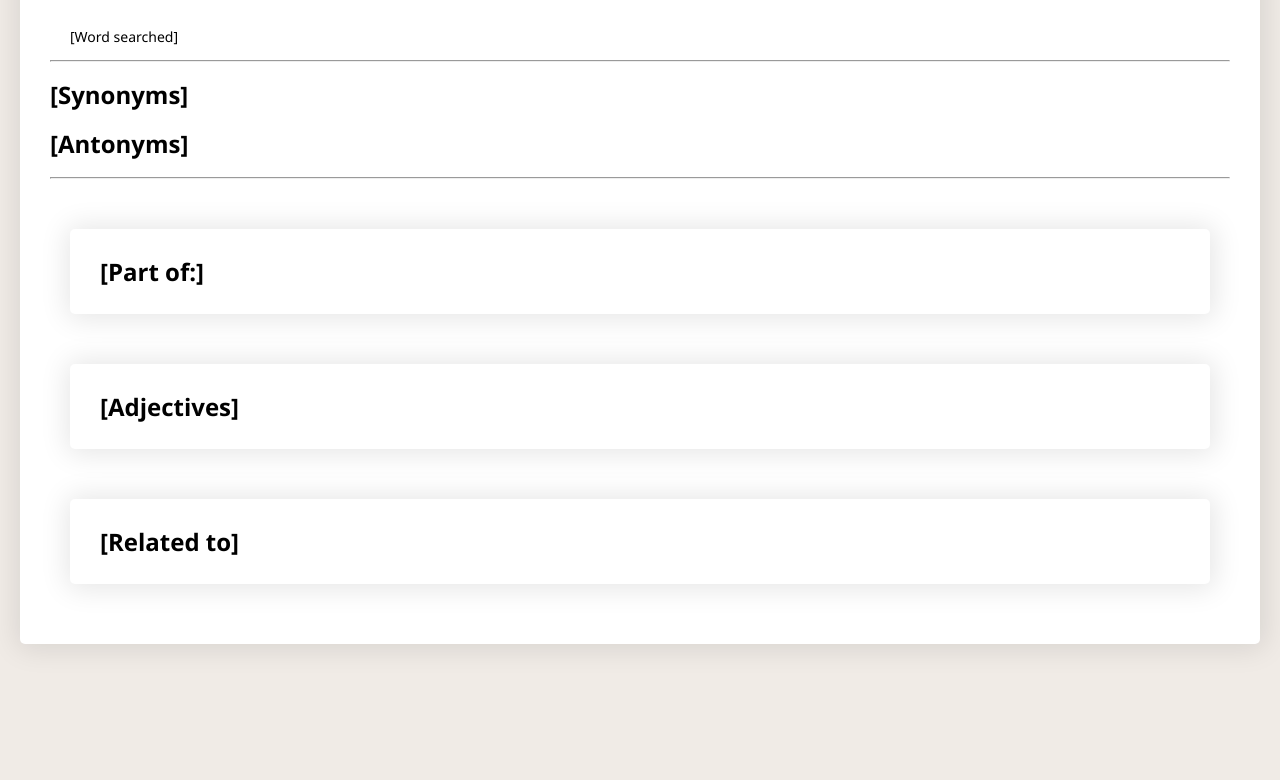
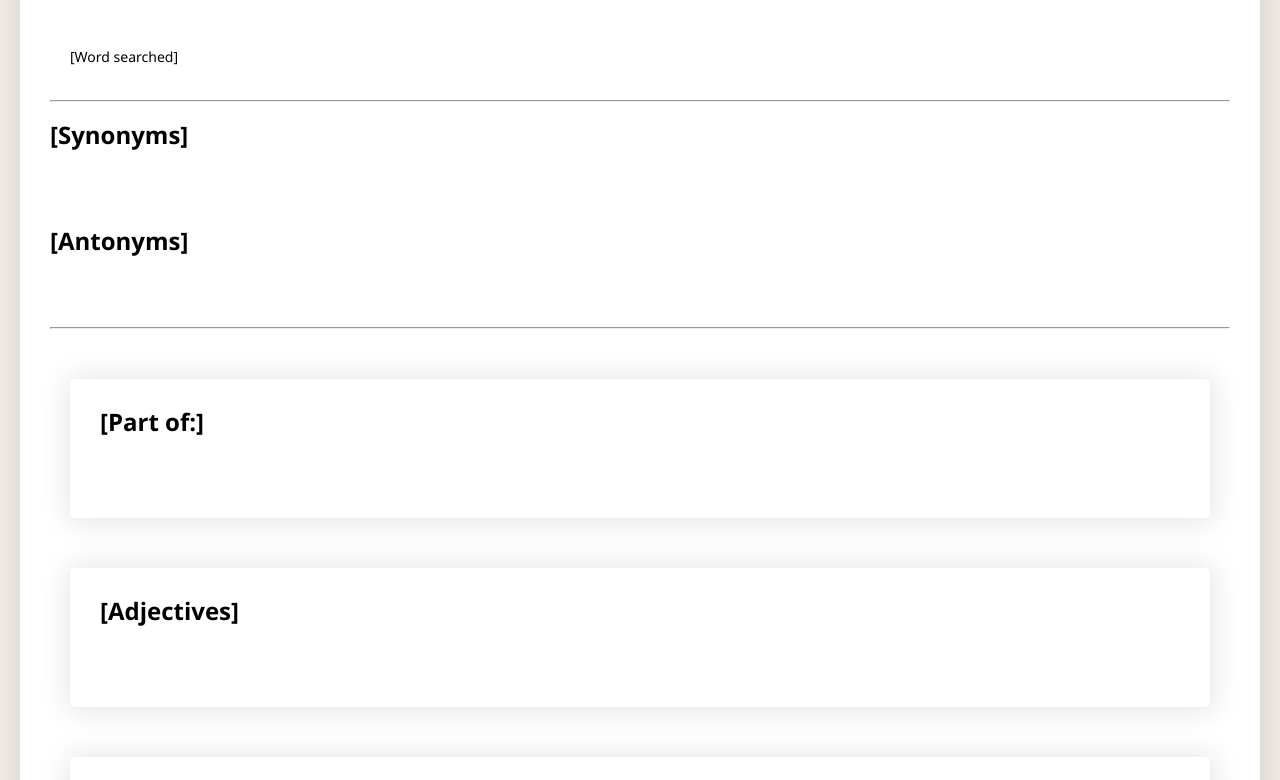
Before and after one commit to CJonesOveHevun/PeronalThesaurus, a plain HTML site: page index.html in a window 1280 px wide. Shown: the part 171-951 px from the top of the page. Before the commit the page ends 865 px from the top, so only its background shows below. Drawn offline with Linux system fonts and the light colour scheme.

Commit message:
Add files via upload

```diff
--- a/index.html
+++ b/index.html
@@ -152,7 +152,7 @@
             font-size: 12px;
         }
         .word-p{
-            padding: 0px 20px;
+            padding: 20px 20px;
             transition: 4s all;
             font-size: 14px;
             animation: setp 0.4s ease-in linear;
@@ -206,6 +206,9 @@
                 margin: 0% 0%;
             }
         }
+        .toggle-anim-p{
+            animation: setp 0.5s ease-in;
+        }
     </style>
 </head>
 <body>
@@ -213,24 +216,24 @@
     <div class="word">
         <br>
         <h1 id="word-title">[Word]</h1>
-        <p class="word-p">[Word searched]</p>
+        <p class="word-p" class="toggle-anim-p">[Word searched]</p>
         <hr>
         <h1>[Synonyms]</h1>
-        <p class="word-p" id="word-p-syn"></p>
+        <p class="word-p" class="toggle-anim-p" id="word-p-syn"></p>
         <h1>[Antonyms]</h1>
-        <p class="word-p" id="word-p-ant"></p>
+        <p class="word-p" class="toggle-anim-p" id="word-p-ant"></p>
         <hr>
     <div class="word">
         <h1>[Part of:]</h1>
-        <p class="word-p" id="word-p-par"></p>
+        <p class="word-p" class="toggle-anim-p" id="word-p-par"></p>
     </div>
     <div class="word">
         <h1>[Adjectives]</h1>
-        <p class="word-p" id="word-p-jjb"></p>
+        <p class="word-p" class="toggle-anim-p" id="word-p-jjb"></p>
     </div>
     <div class="word">
         <h1>[Related to]</h1>
-        <p class="word-p" id="word-p-ml"></p>
+        <p class="word-p" class="toggle-anim-p" id="word-p-ml"></p>
     </div>
    </div>
 
--- a/main.js
+++ b/main.js
@@ -1,6 +1,7 @@
 
 const inp_search = document.getElementById("search_word");
 const btn_search = document.getElementById("search_submit");
+const pwords = document.getElementsByClassName("word-p")
 
 const box_query = document.getElementById("querybox");
 
@@ -8,6 +9,9 @@ var query_finished = {"syn":true,"ant":true,"partof":true,"jjb":true}
 
 document.addEventListener("DOMContentLoaded",function(){
     box_query.style.display = "none";
+    for (let i = 0; i < pwords.length; i++){
+        pwords[i].classList.toggle("toggle-anim-p");
+    };
 
     btn_search.addEventListener("click", function(){
         if (inp_search.value == ""){
@@ -17,7 +21,6 @@ document.addEventListener("DOMContentLoaded",function(){
         query_finished.ant = false;
         query_finished.partof = false;
         query_finished.jjb = false;
-
         var text = inp_search.value;
         box_query.style.display = "grid";
         DisableSearchBar(true)
@@ -25,7 +28,11 @@ document.addEventListener("DOMContentLoaded",function(){
         getSynonyms(text)
         getAntonyms(text)
         getPartOf(text)
-        getMeansLike
+        getMeansLike(text)
+        for (let i = 0; i < pwords.length; i++){
+            pwords[i].classList.toggle("toggle-anim-p");
+        };
+
 
         if (query_finished.syn && query_finished.ant && query_finished.partof){
             QueryFinished()
@@ -40,7 +47,6 @@ document.addEventListener("DOMContentLoaded",function(){
             query_finished.ant = false;
             query_finished.partof = false;
             query_finished.jjb = false;
-
             var text = inp_search.value;
             box_query.style.display = "grid";
             DisableSearchBar(true)
@@ -50,6 +56,9 @@ document.addEventListener("DOMContentLoaded",function(){
             getPartOf(text)
             getAdjectives(text)
             getMeansLike(text)
+            for (let i = 0; i < pwords.length; i++){
+                pwords[i].classList.toggle("toggle-anim-p");
+            };
 
             if (query_finished.syn && query_finished.ant && query_finished.partof){
                 QueryFinished()
@@ -126,6 +135,7 @@ async function GetResultsToList(type, response){
     })
     var get_word_p = document.getElementById(`word-p-${type}`);
     get_word_p.textContent = words;
+    get_word_p.classList.toggle("toggle-anim-p");
     DisableSearchBar(false);
     box_query.style.display = "none";
 
```
